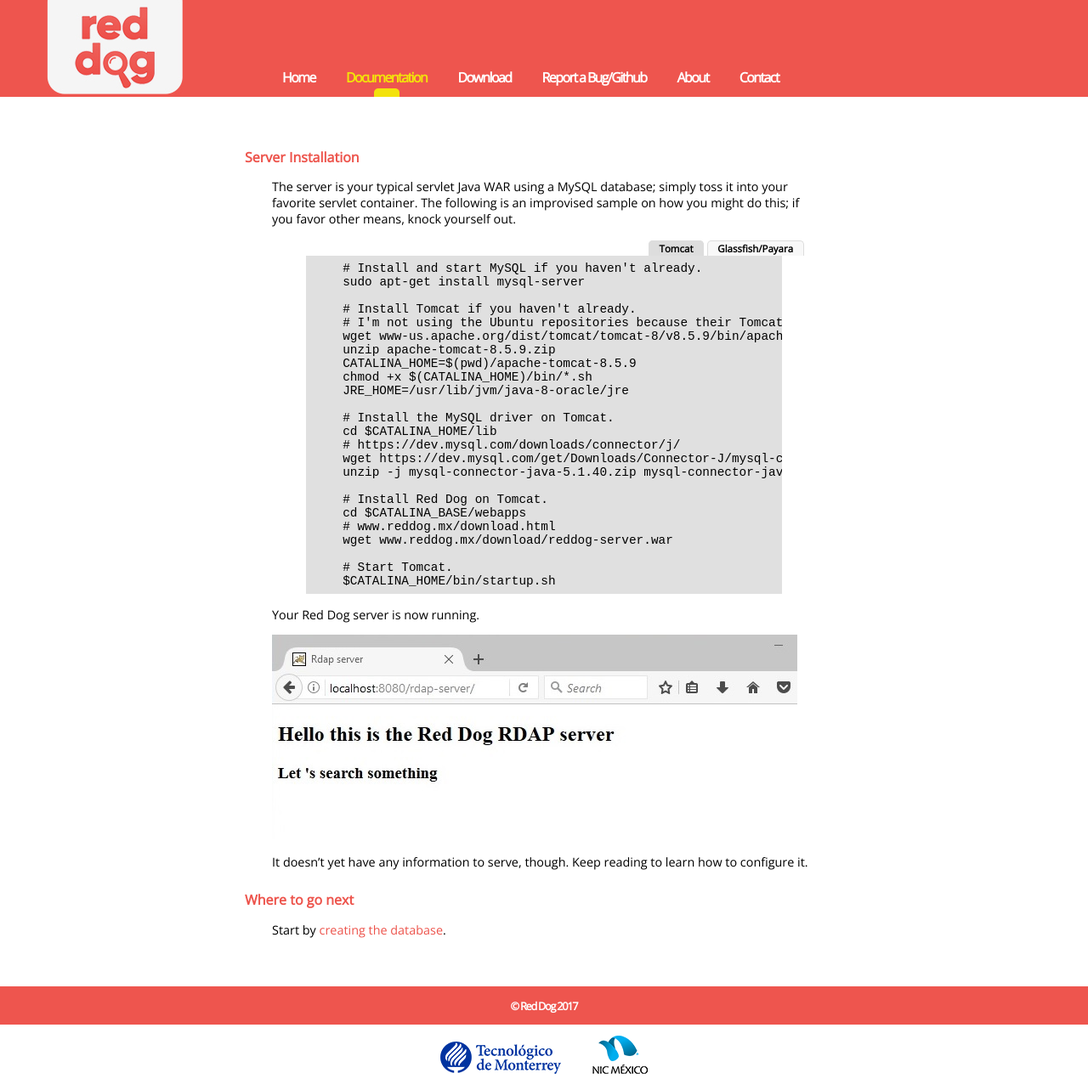
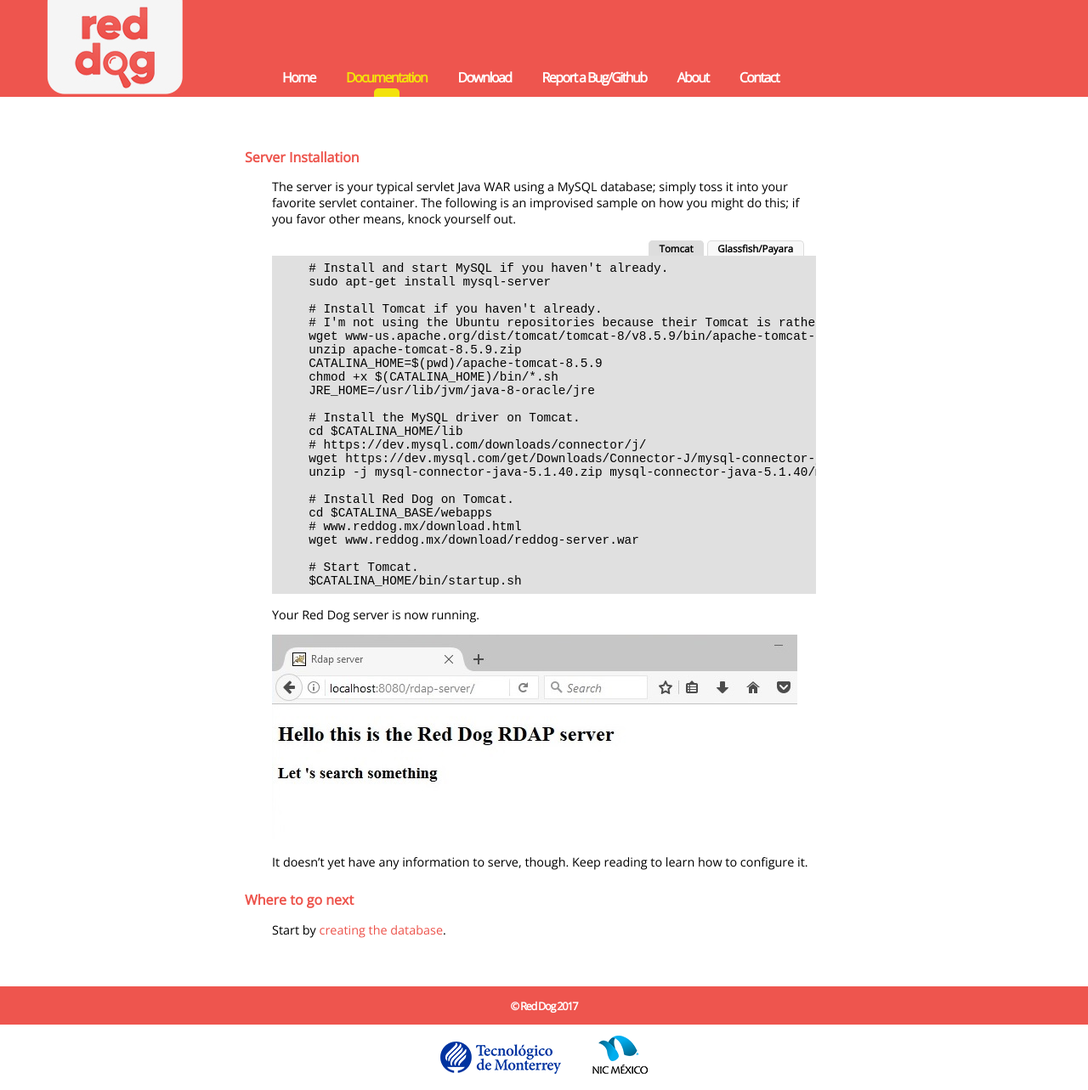
Before and after one commit to NICMx/rdap-server, a Jekyll site: the page built from server-install.md, in a window 1280 px wide. Shown: the whole page at 85% size. Built offline with Jekyll 4.4.1, drawn with Linux system fonts in a browser that asks for light colours; nearby versions of some CDN libraries.

Commit message:
Small review tweaks

```diff
--- a/css/screen.css
+++ b/css/screen.css
@@ -144,6 +144,14 @@
 	font-size: 90%;
 }
 
+/*
+ * Some versions of Jekyll surround code blocks (pre codes) with figures.
+ * The margins get in the way.
+ */
+figure {
+	margin: 0;
+}
+
 /* Code selectors */
 
 .codeblock-menu {
```
Also changed, not shown: intro.md (+1 -3 lines).
